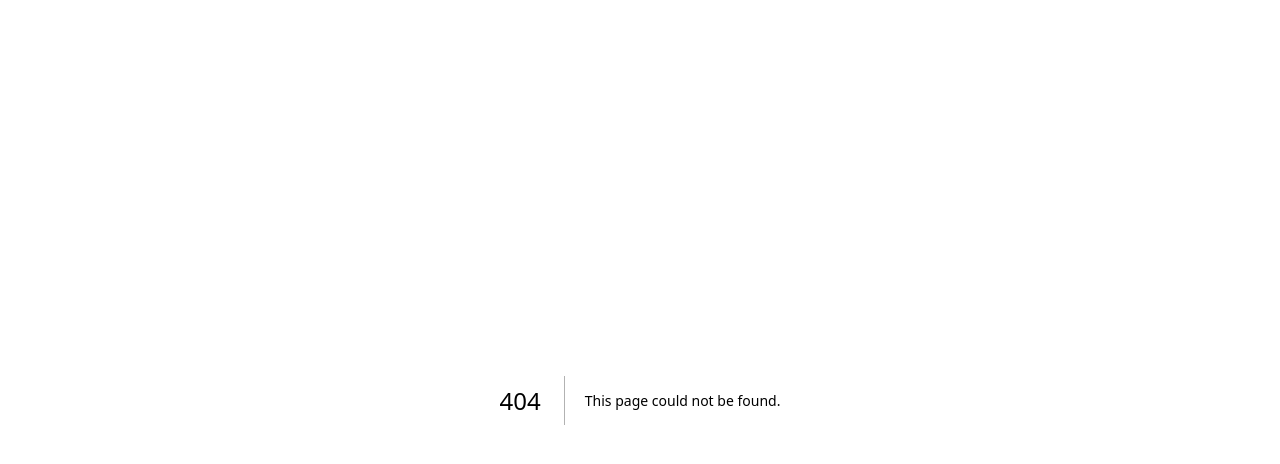
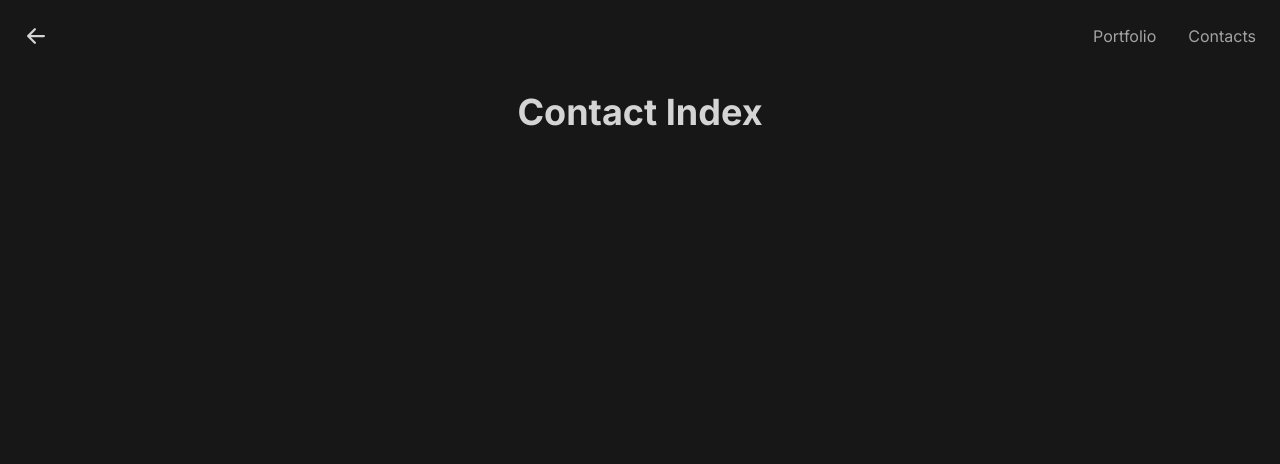
Before and after one commit to jortan02/jortan.dev, a Next.js app: page /contact in a window 1280 px wide. Before the commit this address had no page. Shown: the top 464 px of the page. Built offline with nearby package versions, Linux system fonts and the light colour scheme.

Commit message:
Initial template for index, portfolio, and contact pages

```diff
--- a/package.json
+++ b/package.json
@@ -9,6 +9,9 @@
         "lint": "next lint"
     },
     "dependencies": {
+        "@heroicons/react": "^2.1.1",
+        "@tsparticles/react": "^3.0.0",
+        "@tsparticles/slim": "^3.0.3",
         "contentlayer": "^0.3.4",
         "next": "14.0.4",
         "next-contentlayer": "^0.3.4",
--- /dev/null
+++ b/src/app/contact/page.tsx
@@ -0,0 +1,14 @@
+import { Navigation } from "@/components/Navigation";
+
+export default async function ContactIndex() {
+    return (
+        <div>
+            <Navigation />
+            <section className="mx-auto max-w-3xl">
+                <h1 className="text-center text-4xl font-bold py-5">
+                    Contact Index
+                </h1>
+            </section>
+        </div>
+    );
+}
--- a/src/app/globals.css
+++ b/src/app/globals.css
@@ -2,26 +2,15 @@
 @tailwind components;
 @tailwind utilities;
 
-/* :root {
-  --foreground-rgb: 0, 0, 0;
-  --background-start-rgb: 214, 219, 220;
-  --background-end-rgb: 255, 255, 255;
+:root {
+    background-color: rgb(23 23 23);
+    color: rgb(212 212 212);
+}
+
+/* @media (prefers-color-scheme: dark) {
+
 } */
 
-@media (prefers-color-scheme: dark) {
-  /* :root {
-    --foreground-rgb: 255, 255, 255;
-    --background-start-rgb: 0, 0, 0;
-    --background-end-rgb: 0, 0, 0;
-  } */
-}
+/* body {
 
-body {
-  color: rgb(var(--foreground-rgb));
-  background: linear-gradient(
-      to bottom,
-      transparent,
-      rgb(var(--background-end-rgb))
-    )
-    rgb(var(--background-start-rgb));
-}
+} */
--- a/src/app/layout.tsx
+++ b/src/app/layout.tsx
@@ -5,8 +5,11 @@ import './globals.css'
 const inter = Inter({ subsets: ['latin'] })
 
 export const metadata: Metadata = {
-  title: 'Create Next App',
-  description: 'Generated by create next app',
+	title: {
+		default: "jortan.dev",
+		template: "%s | jortan.dev",
+	},
+	description: "Computer science student at the University of Utah",
 }
 
 export default function RootLayout({
--- a/src/app/page.tsx
+++ b/src/app/page.tsx
@@ -1,113 +1,29 @@
-import Image from 'next/image'
+import Link from "next/link";
+import { Navigation } from "@/components/Navigation";
+
+const navigation = [
+    // { name: "Blog", href: "/blog" }, # TODO:
+    { name: "Portfolio", href: "/portfolio" },
+    { name: "Contact", href: "/contact" },
+];
 
 export default function Home() {
-  return (
-    <main className="flex min-h-screen flex-col items-center justify-between p-24">
-      <div className="z-10 max-w-5xl w-full items-center justify-between font-mono text-sm lg:flex">
-        <p className="fixed left-0 top-0 flex w-full justify-center border-b border-gray-300 bg-gradient-to-b from-zinc-200 pb-6 pt-8 backdrop-blur-2xl dark:border-neutral-800 dark:bg-zinc-800/30 dark:from-inherit lg:static lg:w-auto  lg:rounded-xl lg:border lg:bg-gray-200 lg:p-4 lg:dark:bg-zinc-800/30">
-          Get started by editing&nbsp;
-          <code className="font-mono font-bold">src/app/page.tsx</code>
-        </p>
-        <div className="fixed bottom-0 left-0 flex h-48 w-full items-end justify-center bg-gradient-to-t from-white via-white dark:from-black dark:via-black lg:static lg:h-auto lg:w-auto lg:bg-none">
-          <a
-            className="pointer-events-none flex place-items-center gap-2 p-8 lg:pointer-events-auto lg:p-0"
-            href="https://vercel.com?utm_source=create-next-app&utm_medium=appdir-template&utm_campaign=create-next-app"
-            target="_blank"
-            rel="noopener noreferrer"
-          >
-            By{' '}
-            <Image
-              src="/vercel.svg"
-              alt="Vercel Logo"
-              className="dark:invert"
-              width={100}
-              height={24}
-              priority
-            />
-          </a>
+    return (
+        <div>
+            <Navigation />
+            <div className="flex flex-col items-center justify-center h-[calc(100vh-72px)]">
+                <div className="z-10 flex flex-col items-center justify-center">
+                    <h1 className="my-8 text-6xl md:text-9xl text-white font-display">
+                        jortan
+                    </h1>
+                    <h2 className="max-w-3xl mx-4 my-8 text-center text-sm text-neutral-300">
+                        Hi, my name is Jordan. I am a computer science student
+                        at the University of Utah. Currently, I am working on my
+                        bachelor's thesis on compositionality behavior in large
+                        language models.
+                    </h2>
+                </div>
+            </div>
         </div>
-      </div>
-
-      <div className="relative flex place-items-center before:absolute before:h-[300px] before:w-[480px] before:-translate-x-1/2 before:rounded-full before:bg-gradient-radial before:from-white before:to-transparent before:blur-2xl before:content-[''] after:absolute after:-z-20 after:h-[180px] after:w-[240px] after:translate-x-1/3 after:bg-gradient-conic after:from-sky-200 after:via-blue-200 after:blur-2xl after:content-[''] before:dark:bg-gradient-to-br before:dark:from-transparent before:dark:to-blue-700 before:dark:opacity-10 after:dark:from-sky-900 after:dark:via-[#0141ff] after:dark:opacity-40 before:lg:h-[360px] z-[-1]">
-        <Image
-          className="relative dark:drop-shadow-[0_0_0.3rem_#ffffff70] dark:invert"
-          src="/next.svg"
-          alt="Next.js Logo"
-          width={180}
-          height={37}
-          priority
-        />
-      </div>
-
-      <div className="mb-32 grid text-center lg:max-w-5xl lg:w-full lg:mb-0 lg:grid-cols-4 lg:text-left">
-        <a
-          href="https://nextjs.org/docs?utm_source=create-next-app&utm_medium=appdir-template&utm_campaign=create-next-app"
-          className="group rounded-lg border border-transparent px-5 py-4 transition-colors hover:border-gray-300 hover:bg-gray-100 hover:dark:border-neutral-700 hover:dark:bg-neutral-800/30"
-          target="_blank"
-          rel="noopener noreferrer"
-        >
-          <h2 className={`mb-3 text-2xl font-semibold`}>
-            Docs{' '}
-            <span className="inline-block transition-transform group-hover:translate-x-1 motion-reduce:transform-none">
-              -&gt;
-            </span>
-          </h2>
-          <p className={`m-0 max-w-[30ch] text-sm opacity-50`}>
-            Find in-depth information about Next.js features and API.
-          </p>
-        </a>
-
-        <a
-          href="https://nextjs.org/learn?utm_source=create-next-app&utm_medium=appdir-template-tw&utm_campaign=create-next-app"
-          className="group rounded-lg border border-transparent px-5 py-4 transition-colors hover:border-gray-300 hover:bg-gray-100 hover:dark:border-neutral-700 hover:dark:bg-neutral-800/30"
-          target="_blank"
-          rel="noopener noreferrer"
-        >
-          <h2 className={`mb-3 text-2xl font-semibold`}>
-            Learn{' '}
-            <span className="inline-block transition-transform group-hover:translate-x-1 motion-reduce:transform-none">
-              -&gt;
-            </span>
-          </h2>
-          <p className={`m-0 max-w-[30ch] text-sm opacity-50`}>
-            Learn about Next.js in an interactive course with&nbsp;quizzes!
-          </p>
-        </a>
-
-        <a
-          href="https://vercel.com/templates?framework=next.js&utm_source=create-next-app&utm_medium=appdir-template&utm_campaign=create-next-app"
-          className="group rounded-lg border border-transparent px-5 py-4 transition-colors hover:border-gray-300 hover:bg-gray-100 hover:dark:border-neutral-700 hover:dark:bg-neutral-800/30"
-          target="_blank"
-          rel="noopener noreferrer"
-        >
-          <h2 className={`mb-3 text-2xl font-semibold`}>
-            Templates{' '}
-            <span className="inline-block transition-transform group-hover:translate-x-1 motion-reduce:transform-none">
-              -&gt;
-            </span>
-          </h2>
-          <p className={`m-0 max-w-[30ch] text-sm opacity-50`}>
-            Explore starter templates for Next.js.
-          </p>
-        </a>
-
-        <a
-          href="https://vercel.com/new?utm_source=create-next-app&utm_medium=appdir-template&utm_campaign=create-next-app"
-          className="group rounded-lg border border-transparent px-5 py-4 transition-colors hover:border-gray-300 hover:bg-gray-100 hover:dark:border-neutral-700 hover:dark:bg-neutral-800/30"
-          target="_blank"
-          rel="noopener noreferrer"
-        >
-          <h2 className={`mb-3 text-2xl font-semibold`}>
-            Deploy{' '}
-            <span className="inline-block transition-transform group-hover:translate-x-1 motion-reduce:transform-none">
-              -&gt;
-            </span>
-          </h2>
-          <p className={`m-0 max-w-[30ch] text-sm opacity-50`}>
-            Instantly deploy your Next.js site to a shareable URL with Vercel.
-          </p>
-        </a>
-      </div>
-    </main>
-  )
+    );
 }
--- a/src/app/portfolio/page.tsx
+++ b/src/app/portfolio/page.tsx
@@ -1,11 +1,14 @@
 import { PortfolioCard } from "@/components/PortfolioCard";
 import { allPortfolios } from "contentlayer/generated";
 import Image from "next/image";
+import { Navigation } from "@/components/Navigation";
 
 export default async function PortfolioIndex() {
     const items = allPortfolios;
 
     return (
+        <div>
+            <Navigation />
             <section className="mx-auto max-w-3xl">
                 <h1 className="text-center text-4xl font-bold py-5">
                     Portfolio Index
@@ -16,5 +19,6 @@ export default async function PortfolioIndex() {
                     ))}
                 </div>
             </section>
+        </div>
     );
 }
--- /dev/null
+++ b/src/components/Navigation.tsx
@@ -0,0 +1,59 @@
+"use client";
+import { ArrowLeftIcon } from "@heroicons/react/16/solid";
+import Link from "next/link";
+import { usePathname } from "next/navigation";
+// import React, { useEffect, useRef, useState } from "react";
+
+export const Navigation: React.FC = () => {
+    // const ref = useRef<HTMLElement>(null);
+    // const [isIntersecting, setIntersecting] = useState(true);
+
+    // useEffect(() => {
+    //     if (!ref.current) return;
+    //     const observer = new IntersectionObserver(([entry]) =>
+    //         setIntersecting(entry.isIntersecting)
+    //     );
+
+    //     observer.observe(ref.current);
+    //     return () => observer.disconnect();
+    // }, []);
+
+    return (
+        // <header ref={ref}>
+        <header>
+            {/* <div
+				className={`fixed inset-x-0 top-0 z-50 duration-200 border-b  ${
+					isIntersecting
+						? "bg-neutral-900/0 border-transparent"
+						: "bg-neutral-900/500  border-neutral-800 "
+				}`}
+			> */}
+            <div className={"bg-neutral-900/500"}>
+                <div className="container flex flex-row-reverse items-center justify-between p-6 mx-auto">
+                    <div className="flex justify-between gap-8">
+                        <Link
+                            href="/portfolio"
+                            className="duration-200 text-neutral-400 hover:text-neutral-100"
+                        >
+                            Portfolio
+                        </Link>
+                        <Link
+                            href="/contact"
+                            className="duration-200 text-neutral-400 hover:text-neutral-100"
+                        >
+                            Contacts
+                        </Link>
+                    </div>
+                    <Link
+                        href="/"
+                        className={`duration-200 text-neutral-300 hover:text-neutral-100 ${
+                            usePathname() !== "/" ? "visible" : "hidden"
+                        }`}
+                    >
+                        <ArrowLeftIcon className="w-6 h-6" />
+                    </Link>
+                </div>
+            </div>
+        </header>
+    );
+};
```
Also changed, not shown: 2 other files (tests, documents, lock files or other folders). Lines whose indentation alone changed are shown as unchanged.
